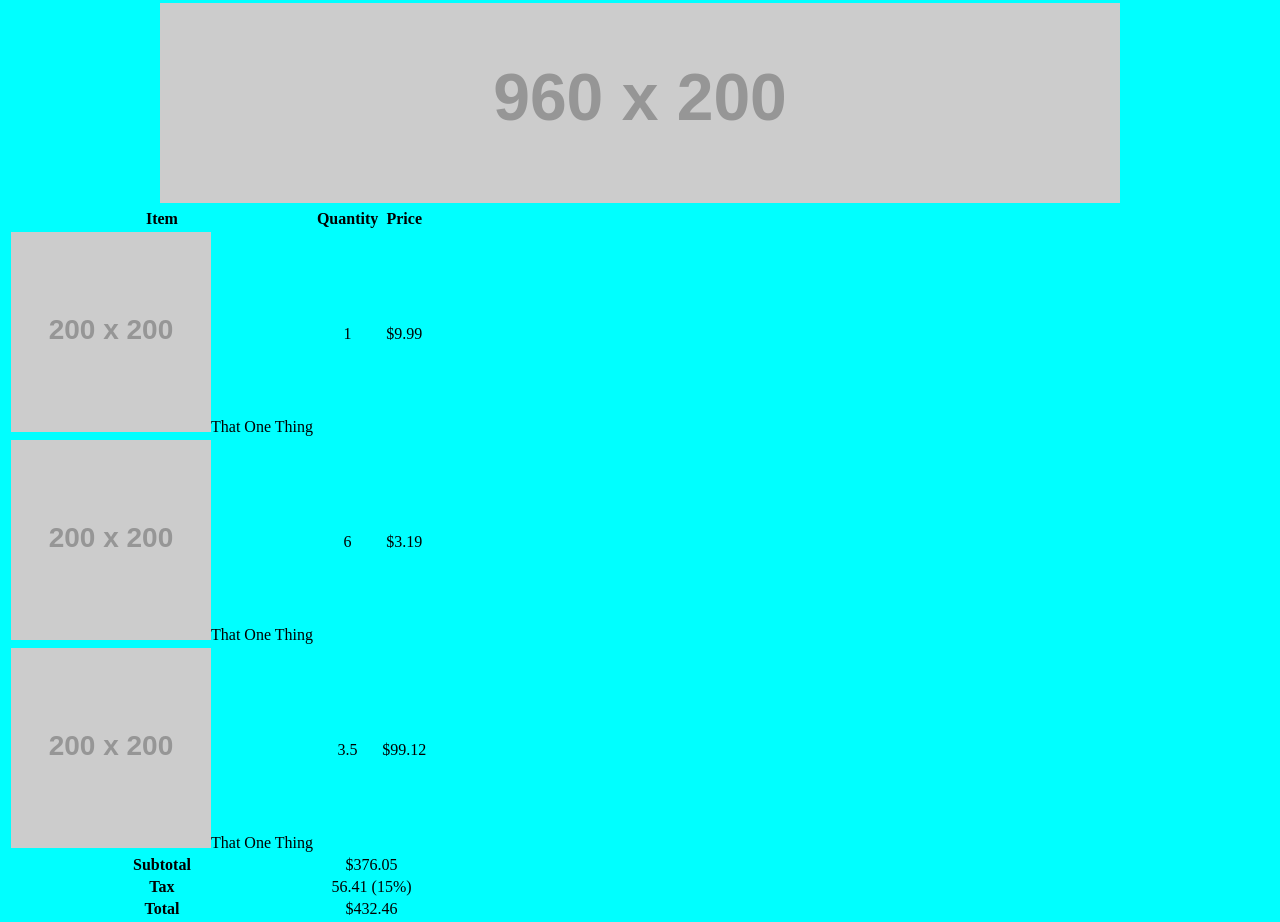
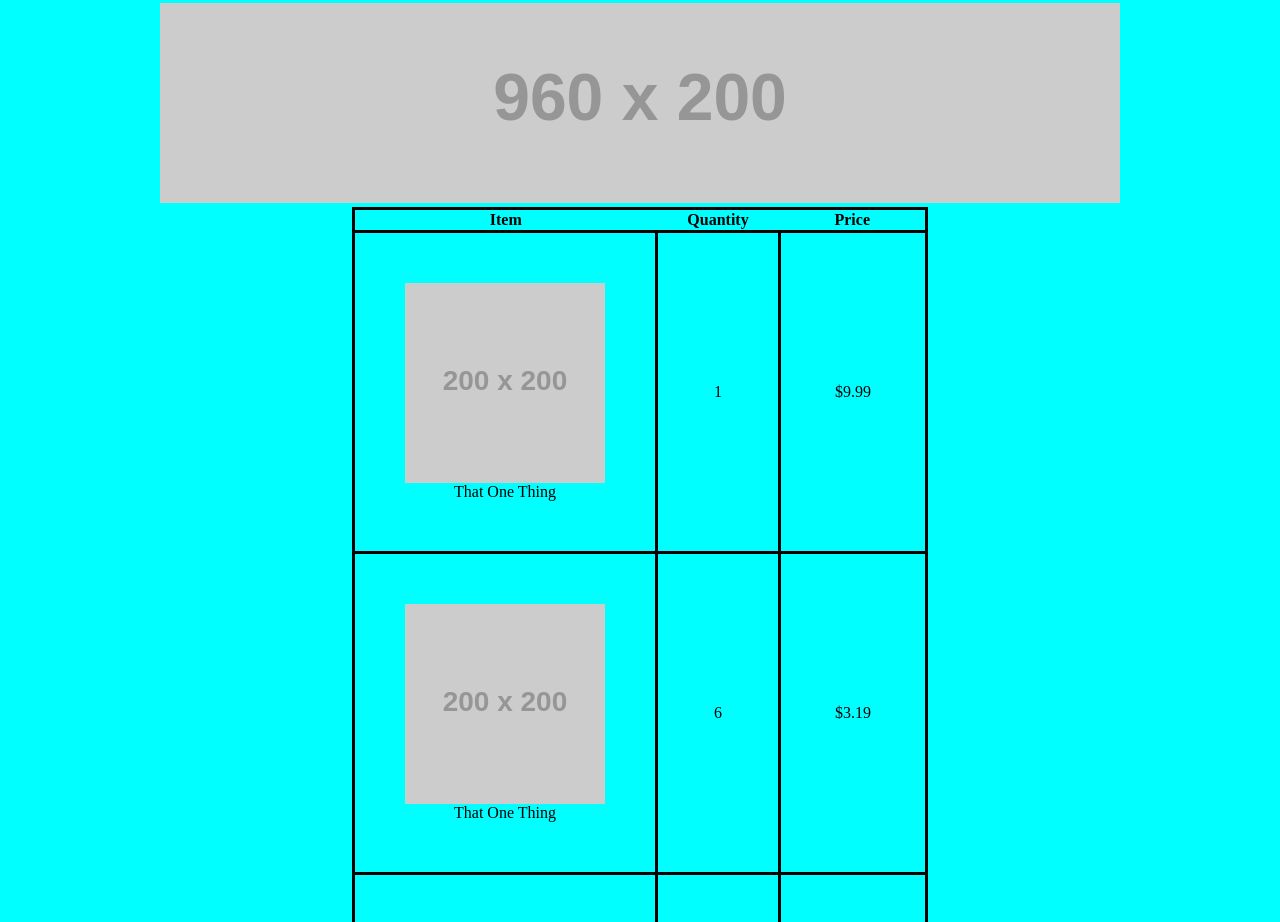
Before and after one commit to Cesteil/Tams-Outlet, a plain HTML site: page cart.html in a window 1280 px wide. Shown: the part 496-1418 px from the top of the page. Drawn offline with Linux system fonts and the light colour scheme; placeholder pictures from the web are drawn by us.

Commit message:
Cart layout changes

```diff
--- a/cart.html
+++ b/cart.html
@@ -33,17 +33,17 @@
       </thead>
       <tbody>
         <tr>
-          <td><img src="https://placehold.co/200x200?font=raleway&text=Flattering+Image">That One Thing</td>
+          <td class="item"><img class="img" src="https://placehold.co/200x200?font=raleway&text=Flattering+Image">That One Thing</td>
           <td>1</td>
           <td>$9.99</td>
         </tr>
         <tr>
-          <td><img src="https://placehold.co/200x200?font=raleway&text=Flattering+Image">That One Thing</td>
+          <td class="item"><img class="img" src="https://placehold.co/200x200?font=raleway&text=Flattering+Image">That One Thing</td>
           <td>6</td>
           <td>$3.19</td>
         </tr>
         <tr>
-          <td><img src="https://placehold.co/200x200?font=raleway&text=Flattering+Image">That One Thing</td>
+          <td class="item"><img class="img" src="https://placehold.co/200x200?font=raleway&text=Flattering+Image">That One Thing</td>
           <td>3.5</td>
           <td>$99.12</td>
         </tr>
--- a/styles/cart.css
+++ b/styles/cart.css
@@ -0,0 +1,20 @@
+table {
+    margin-left: auto;
+    margin-right: auto;
+    border-collapse: collapse;
+    border: solid;
+}
+
+td {
+    padding:50px;
+    border: solid;
+}
+
+.item {
+    align-items: center;
+}
+
+.img {
+    display: flex;
+
+}
```
